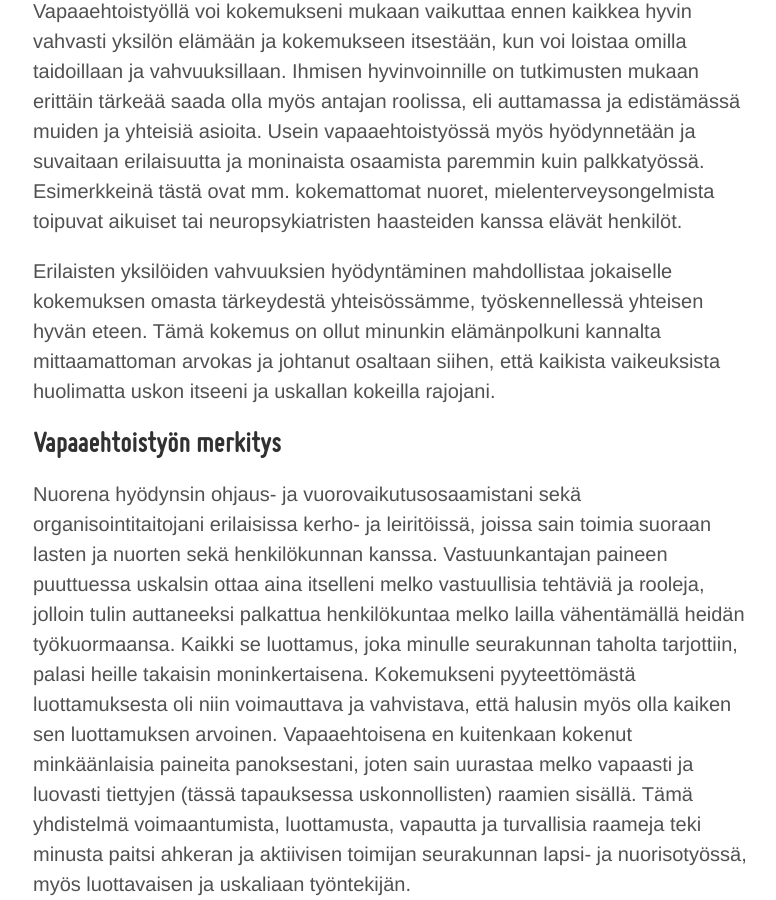
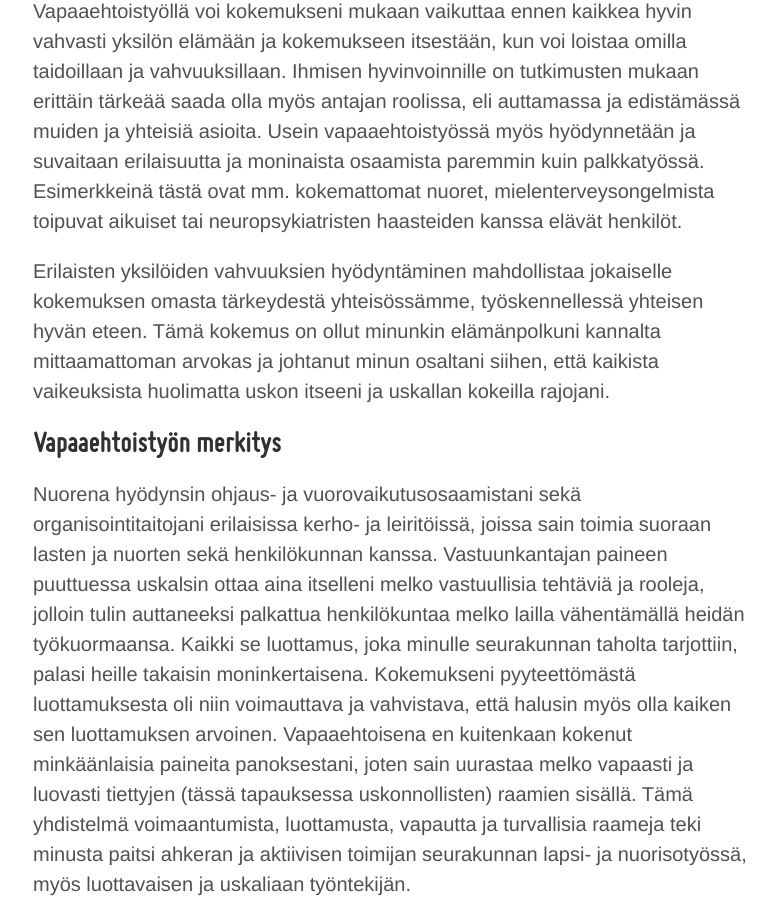
Before and after one commit to niinapiira/neppari.net, a Jekyll site: the page built from _posts/2016-12-02-vapaaehtoisuudesta-voimaa.md, in a window 1280 px wide and 900 px high, scrolled down 2679 px. Shown: the whole window, without its empty margins (247-1023 px from the left). Built offline with Jekyll 4.4.1, drawn with Linux system fonts in a browser that asks for light colours.

Commit message:
Updated 2016-12-02-vapaaehtoisuudesta-voimaa.md

```diff
--- a/_posts/2016-12-02-vapaaehtoisuudesta-voimaa.md
+++ b/_posts/2016-12-02-vapaaehtoisuudesta-voimaa.md
@@ -27,7 +27,7 @@ Yhteiskunnan tasolla vapaaehtoistyö on motivoiva kokemus omasta merkityksellisy
 Vapaaehtoistyöllä voi kokemukseni mukaan vaikuttaa ennen kaikkea hyvin vahvasti yksilön elämään ja kokemukseen itsestään, kun voi loistaa omilla taidoillaan ja vahvuuksillaan. Ihmisen hyvinvoinnille on tutkimusten mukaan erittäin tärkeää saada olla myös antajan roolissa, eli auttamassa ja edistämässä muiden ja yhteisiä asioita.
 Usein vapaaehtoistyössä myös hyödynnetään ja suvaitaan erilaisuutta ja moninaista osaamista paremmin kuin palkkatyössä. Esimerkkeinä tästä ovat mm. kokemattomat nuoret, mielenterveysongelmista toipuvat aikuiset tai neuropsykiatristen haasteiden kanssa elävät henkilöt.
 
-Erilaisten yksilöiden vahvuuksien hyödyntäminen mahdollistaa jokaiselle kokemuksen omasta tärkeydestä yhteisössämme, työskennellessä yhteisen hyvän eteen. Tämä kokemus on ollut minunkin elämänpolkuni kannalta mittaamattoman arvokas ja johtanut osaltaan siihen, että kaikista vaikeuksista huolimatta uskon itseeni ja uskallan kokeilla rajojani.
+Erilaisten yksilöiden vahvuuksien hyödyntäminen mahdollistaa jokaiselle kokemuksen omasta tärkeydestä yhteisössämme, työskennellessä yhteisen hyvän eteen. Tämä kokemus on ollut minunkin elämänpolkuni kannalta mittaamattoman arvokas ja johtanut minun osaltani siihen, että kaikista vaikeuksista huolimatta uskon itseeni ja uskallan kokeilla rajojani.
 
 ## Vapaaehtoistyön merkitys
 
```
